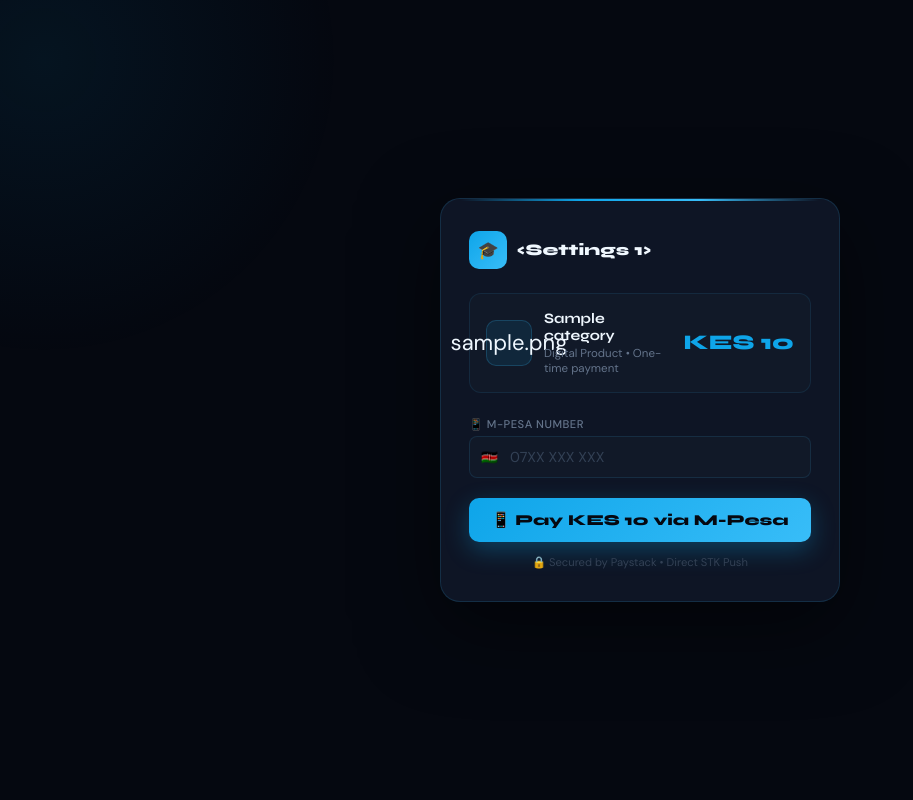
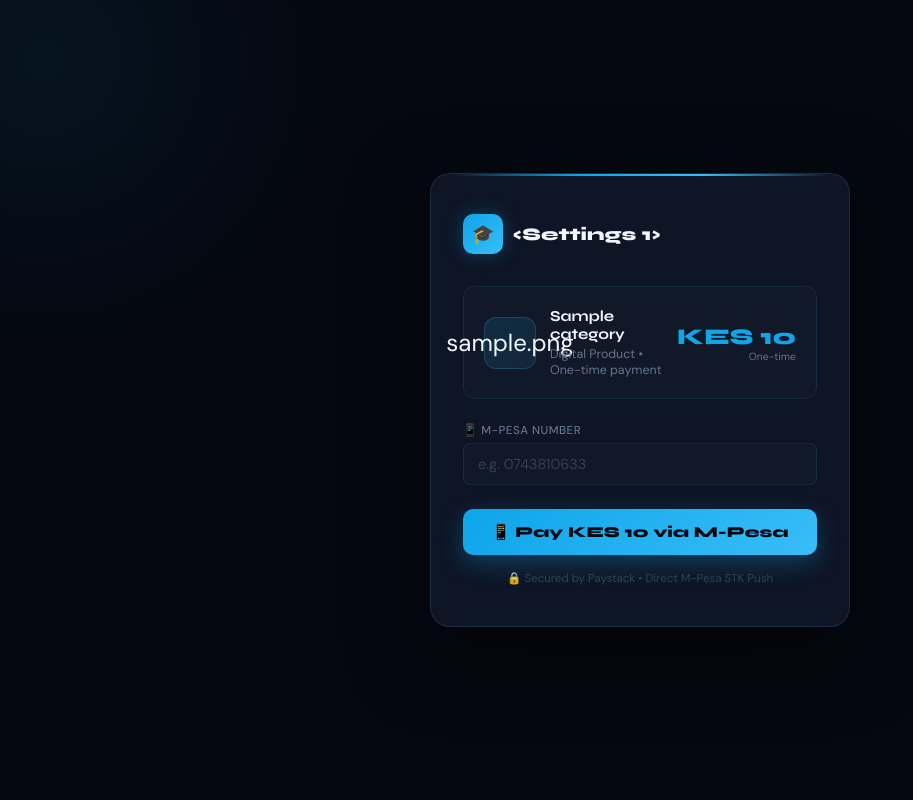
Before and after one commit to Xavi-Tech254/whatsapp, a Flask app: template templates/pay.html in a window 1280 px wide. Shown: the whole page, without its empty margins (0-913 px from the left). Run offline with Flask 3, Linux system fonts and the light colour scheme; tables that the repository leaves empty hold one stand-in row (values such as "Sample post"); the template is opened without the code that fills it: values that come from a table or form of the project are taken from there, most other values are stand-ins (such as "Sample title", 1, 10 or a date in 2020); some libraries are stand-ins or nearby versions.

Commit message:
Clean STK Push pay page matching working style

```diff
--- a/templates/pay.html
+++ b/templates/pay.html
@@ -7,56 +7,60 @@
 <link href="https://fonts.googleapis.com/css2?family=Syne:wght@700;800&family=DM+Sans:wght@400;500;600&display=swap" rel="stylesheet"/>
 <style>
 *{margin:0;padding:0;box-sizing:border-box;}
-body{font-family:'DM Sans',sans-serif;background:#050810;color:#f0f8ff;min-height:100vh;display:flex;align-items:center;justify-content:center;padding:1rem;}
+body{font-family:'DM Sans',sans-serif;background:#050810;color:#f0f8ff;min-height:100vh;display:flex;align-items:center;justify-content:center;padding:1rem;overflow:hidden;}
 body::before{content:'';position:fixed;top:-30%;left:-20%;width:600px;height:600px;background:radial-gradient(circle,rgba(14,165,233,0.08) 0%,transparent 70%);pointer-events:none;}
-.card{background:#0e1525;border:1px solid rgba(56,189,248,0.15);border-radius:20px;width:100%;max-width:400px;padding:2rem 1.75rem;position:relative;box-shadow:0 24px 80px rgba(0,0,0,0.5);animation:cardIn 0.5s ease;}
-@keyframes cardIn{from{opacity:0;transform:translateY(20px);}to{opacity:1;transform:translateY(0);}}
-.card::before{content:'';position:absolute;top:0;left:20px;right:20px;height:2px;background:linear-gradient(90deg,transparent,#0ea5e9,#38bdf8,transparent);}
-.brand{display:flex;align-items:center;gap:10px;margin-bottom:1.5rem;}
-.brand-icon{width:38px;height:38px;border-radius:10px;background:linear-gradient(135deg,#0ea5e9,#38bdf8);display:flex;align-items:center;justify-content:center;font-size:17px;}
-.brand-name{font-family:'Syne',sans-serif;font-size:1rem;font-weight:800;}
-.product-box{background:#111928;border:1px solid rgba(56,189,248,0.1);border-radius:12px;padding:1rem;margin-bottom:1.5rem;display:flex;align-items:center;gap:12px;}
-.product-icon{width:46px;height:46px;flex-shrink:0;background:rgba(14,165,233,0.1);border:1px solid rgba(56,189,248,0.2);border-radius:10px;display:flex;align-items:center;justify-content:center;font-size:22px;}
+.card{background:#0e1525;border:1px solid rgba(56,189,248,0.15);border-radius:20px;width:100%;max-width:420px;padding:2.5rem 2rem;position:relative;box-shadow:0 24px 80px rgba(0,0,0,0.5);animation:cardIn 0.5s ease;}
+@keyframes cardIn{from{opacity:0;transform:translateY(24px);}to{opacity:1;transform:translateY(0);}}
+.card::before{content:'';position:absolute;top:0;left:20px;right:20px;height:2px;background:linear-gradient(90deg,transparent,#0ea5e9,#38bdf8,transparent);border-radius:0 0 4px 4px;}
+.brand{display:flex;align-items:center;gap:10px;margin-bottom:2rem;}
+.brand-icon{width:40px;height:40px;border-radius:10px;background:linear-gradient(135deg,#0ea5e9,#38bdf8);display:flex;align-items:center;justify-content:center;font-size:18px;box-shadow:0 0 20px rgba(14,165,233,0.3);}
+.brand-name{font-family:'Syne',sans-serif;font-size:1.1rem;font-weight:800;}
+.product-box{background:#111928;border:1px solid rgba(56,189,248,0.1);border-radius:12px;padding:1.25rem;margin-bottom:1.5rem;display:flex;align-items:center;gap:14px;}
+.product-icon{width:52px;height:52px;background:linear-gradient(135deg,rgba(14,165,233,0.15),rgba(56,189,248,0.08));border:1px solid rgba(56,189,248,0.2);border-radius:12px;display:flex;align-items:center;justify-content:center;font-size:24px;flex-shrink:0;}
 .product-info{flex:1;}
-.product-name{font-family:'Syne',sans-serif;font-size:0.9rem;font-weight:700;margin-bottom:2px;}
-.product-sub{font-size:0.72rem;color:#64748b;}
-.product-price{font-family:'Syne',sans-serif;font-size:1.3rem;font-weight:800;color:#0ea5e9;text-align:right;flex-shrink:0;}
-.form-group{margin-bottom:12px;}
-.form-group label{display:block;font-size:0.7rem;color:#64748b;margin-bottom:5px;font-weight:500;text-transform:uppercase;letter-spacing:0.5px;}
-.input-wrap{position:relative;}
-.input-prefix{position:absolute;left:12px;top:50%;transform:translateY(-50%);font-size:0.85rem;color:#0ea5e9;font-weight:600;}
-.form-group input{width:100%;background:#111928;border:1px solid rgba(56,189,248,0.12);color:#f0f8ff;padding:11px 14px 11px 40px;border-radius:8px;font-family:'DM Sans',sans-serif;font-size:0.9rem;outline:none;transition:border-color 0.2s;}
+.product-name{font-family:'Syne',sans-serif;font-size:0.95rem;font-weight:700;margin-bottom:3px;}
+.product-desc{font-size:0.78rem;color:#64748b;}
+.product-price{font-family:'Syne',sans-serif;font-size:1.4rem;font-weight:800;color:#0ea5e9;text-align:right;flex-shrink:0;}
+.product-price small{display:block;font-size:0.65rem;color:#64748b;font-family:'DM Sans',sans-serif;font-weight:400;}
+.form-group{margin-bottom:14px;}
+.form-group label{display:block;font-size:0.72rem;color:#64748b;margin-bottom:5px;font-weight:500;text-transform:uppercase;letter-spacing:0.5px;}
+.form-group input{width:100%;background:#111928;border:1px solid rgba(56,189,248,0.12);color:#f0f8ff;padding:11px 14px;border-radius:8px;font-family:'DM Sans',sans-serif;font-size:0.9rem;outline:none;transition:border-color 0.2s;}
 .form-group input:focus{border-color:#0ea5e9;}
 .form-group input::placeholder{color:#334155;}
-.pay-btn{width:100%;padding:13px;background:linear-gradient(135deg,#0ea5e9,#38bdf8);color:#050810;border:none;border-radius:10px;font-family:'Syne',sans-serif;font-size:0.95rem;font-weight:800;cursor:pointer;display:flex;align-items:center;justify-content:center;gap:8px;box-shadow:0 8px 24px rgba(14,165,233,0.3);transition:all 0.2s;margin-top:1.25rem;}
-.pay-btn:disabled{opacity:0.5;cursor:not-allowed;}
-.secure-note{display:flex;align-items:center;justify-content:center;gap:6px;margin-top:0.85rem;font-size:0.7rem;color:#334155;}
-.spinner{width:16px;height:16px;border:2px solid rgba(5,8,16,0.3);border-top-color:#050810;border-radius:50%;animation:spin 0.6s linear infinite;display:none;}
+.pay-btn{width:100%;padding:14px;background:linear-gradient(135deg,#0ea5e9,#38bdf8);color:#050810;border:none;border-radius:10px;font-family:'Syne',sans-serif;font-size:0.95rem;font-weight:800;cursor:pointer;display:flex;align-items:center;justify-content:center;gap:8px;box-shadow:0 8px 24px rgba(14,165,233,0.3);transition:all 0.2s;margin-top:1.5rem;}
+.pay-btn:hover{transform:translateY(-2px);}
+.pay-btn:disabled{opacity:0.5;cursor:not-allowed;transform:none;}
+.secure-note{display:flex;align-items:center;justify-content:center;gap:6px;margin-top:1rem;font-size:0.72rem;color:#334155;}
+.spinner{width:18px;height:18px;border:2px solid rgba(5,8,16,0.3);border-top-color:#050810;border-radius:50%;animation:spin 0.6s linear infinite;display:none;}
 @keyframes spin{to{transform:rotate(360deg);}}
-.error-msg{background:rgba(239,68,68,0.1);border:1px solid rgba(239,68,68,0.3);border-radius:8px;padding:10px 14px;font-size:0.78rem;color:#fca5a5;margin-top:10px;display:none;}
+.error-msg{background:rgba(239,68,68,0.08);border:1px solid rgba(239,68,68,0.3);border-radius:8px;padding:10px 14px;font-size:0.78rem;color:#fca5a5;margin-top:10px;display:none;}
 .error-msg.show{display:block;}
 .waiting-state{display:none;text-align:center;}
 .waiting-state.show{display:block;}
 .waiting-icon{font-size:3rem;margin-bottom:1rem;animation:bounce 1s ease infinite;}
 @keyframes bounce{0%,100%{transform:translateY(0);}50%{transform:translateY(-8px);}}
 .waiting-title{font-family:'Syne',sans-serif;font-size:1.1rem;font-weight:800;margin-bottom:0.5rem;}
-.waiting-msg{font-size:0.82rem;color:#64748b;line-height:1.6;margin-bottom:1.25rem;}
-.phone-display{background:#111928;border:1px solid rgba(14,165,233,0.2);border-radius:8px;padding:10px 14px;font-family:'Syne',sans-serif;font-size:1rem;font-weight:700;color:#0ea5e9;margin-bottom:1.25rem;display:flex;align-items:center;justify-content:center;gap:8px;}
-.pulse-dot{width:8px;height:8px;border-radius:50%;background:#22c55e;box-shadow:0 0 8px #22c55e;animation:pulse 1s ease infinite;}
+.waiting-msg{font-size:0.85rem;color:#64748b;line-height:1.6;margin-bottom:1.25rem;}
+.phone-box{background:#111928;border:1px solid rgba(14,165,233,0.2);border-radius:8px;padding:12px 16px;font-family:'Syne',sans-serif;font-size:1rem;font-weight:700;color:#0ea5e9;margin-bottom:1.25rem;display:flex;align-items:center;justify-content:center;gap:8px;}
+.pulse{width:8px;height:8px;border-radius:50%;background:#22c55e;box-shadow:0 0 8px #22c55e;animation:pulse 1s ease infinite;}
 @keyframes pulse{0%,100%{opacity:1;}50%{opacity:0.3;}}
-.check-btn{width:100%;padding:12px;background:transparent;border:1px solid rgba(56,189,248,0.2);color:#0ea5e9;border-radius:8px;font-family:'Syne',sans-serif;font-size:0.85rem;font-weight:700;cursor:pointer;transition:all 0.2s;display:flex;align-items:center;justify-content:center;gap:6px;}
+.confirm-btn{width:100%;padding:13px;background:transparent;border:1px solid rgba(56,189,248,0.25);color:#0ea5e9;border-radius:10px;font-family:'Syne',sans-serif;font-size:0.9rem;font-weight:700;cursor:pointer;display:flex;align-items:center;justify-content:center;gap:8px;transition:all 0.2s;}
+.confirm-btn:hover{background:rgba(14,165,233,0.08);}
 .success-state{display:none;text-align:center;}
 .success-state.show{display:block;}
-.success-icon{width:70px;height:70px;background:rgba(34,197,94,0.1);border:2px solid #22c55e;border-radius:50%;display:flex;align-items:center;justify-content:center;font-size:30px;margin:0 auto 1rem;animation:pop 0.4s ease;}
+.success-icon{width:72px;height:72px;background:linear-gradient(135deg,rgba(34,197,94,0.15),rgba(34,197,94,0.08));border:2px solid #22c55e;border-radius:50%;display:flex;align-items:center;justify-content:center;font-size:32px;margin:0 auto 1.25rem;box-shadow:0 0 30px rgba(34,197,94,0.2);animation:pop 0.4s ease;}
 @keyframes pop{0%{transform:scale(0);}80%{transform:scale(1.1);}100%{transform:scale(1);}}
-.success-title{font-family:'Syne',sans-serif;font-size:1.2rem;font-weight:800;color:#22c55e;margin-bottom:0.5rem;}
-.success-msg{font-size:0.82rem;color:#64748b;line-height:1.6;}
+.success-title{font-family:'Syne',sans-serif;font-size:1.3rem;font-weight:800;color:#22c55e;margin-bottom:0.5rem;}
+.success-msg{font-size:0.88rem;color:#64748b;line-height:1.6;margin-bottom:1.5rem;}
+.ref-box{background:#111928;border:1px solid rgba(34,197,94,0.2);border-radius:8px;padding:12px;font-size:0.78rem;color:#64748b;margin-bottom:1.5rem;}
+.ref-box strong{color:#22c55e;}
 .card-form.hide,.waiting-state.hide{display:none!important;}
 </style>
 </head>
 <body>
 <div class="card">
 
+  <!-- FORM -->
   <div class="card-form" id="card-form">
     <div class="brand">
       <div class="brand-icon">🎓</div>
@@ -66,69 +70,74 @@
       <div class="product-icon">{{ category.icon }}</div>
       <div class="product-info">
         <div class="product-name">{{ category.name }}</div>
-        <div class="product-sub">Digital Product • One-time payment</div>
+        <div class="product-desc">Digital Product • One-time payment</div>
       </div>
-      <div class="product-price">KES {{ "{:,.0f}".format(category.price) }}</div>
+      <div class="product-price">KES {{ "{:,.0f}".format(category.price) }}<small>One-time</small></div>
     </div>
     <div class="form-group">
       <label>📱 M-Pesa Number</label>
-      <div class="input-wrap">
-        <span class="input-prefix">🇰🇪</span>
-        <input type="tel" id="phone" autocomplete="off" inputmode="numeric" placeholder="07XX XXX XXX" maxlength="10"/>
-      </div>
+      <input type="text" id="phone" placeholder="e.g. 0743810633" inputmode="numeric" maxlength="10"/>
     </div>
-    <div class="error-msg" id="error-msg">⚠️ Please enter a valid Safaricom number</div>
+    <div class="error-msg" id="err"></div>
     <button class="pay-btn" id="pay-btn" onclick="sendSTK()">
       <div class="spinner" id="spinner"></div>
       <span id="btn-text">📱 Pay KES {{ "{:,.0f}".format(category.price) }} via M-Pesa</span>
     </button>
-    <div class="secure-note">🔒 Secured by Paystack • Direct STK Push</div>
+    <div class="secure-note">🔒 Secured by Paystack • Direct M-Pesa STK Push</div>
   </div>
 
+  <!-- WAITING -->
   <div class="waiting-state" id="waiting-state">
     <div class="waiting-icon">📱</div>
     <div class="waiting-title">Check Your Phone!</div>
-    <div class="waiting-msg">M-Pesa prompt sent. Enter your <strong style="color:#f0f8ff">M-Pesa PIN</strong> to complete payment.</div>
-    <div class="phone-display"><div class="pulse-dot"></div><span id="display-phone"></span></div>
-    <button class="check-btn" id="check-btn" onclick="checkPayment()">
-      <div class="spinner" id="check-spinner" style="border-top-color:#0ea5e9;border-color:rgba(14,165,233,0.2);"></div>
-      <span id="check-text">✅ I've Paid — Confirm</span>
+    <div class="waiting-msg">An M-Pesa prompt has been sent to:</div>
+    <div class="phone-box"><div class="pulse"></div><span id="show-phone"></span></div>
+    <div class="waiting-msg">Enter your <strong style="color:#f0f8ff">M-Pesa PIN</strong> then tap confirm below.</div>
+    <button class="confirm-btn" id="conf-btn" onclick="checkPayment()">
+      <div class="spinner" id="conf-spinner" style="border-top-color:#0ea5e9;border-color:rgba(14,165,233,0.2);"></div>
+      <span id="conf-text">✅ I've Entered PIN — Confirm</span>
     </button>
-    <div style="margin-top:10px;"><button onclick="goBack()" style="background:none;border:none;color:#334155;font-size:0.75rem;cursor:pointer;">← Try different number</button></div>
+    <div style="margin-top:12px;">
+      <button onclick="goBack()" style="background:none;border:none;color:#334155;font-size:0.75rem;cursor:pointer;">← Use different number</button>
+    </div>
   </div>
 
+  <!-- SUCCESS -->
   <div class="success-state" id="success-state">
     <div class="success-icon">✅</div>
     <div class="success-title">Payment Confirmed!</div>
-    <div class="success-msg">Go back to WhatsApp — your product is on its way! 🎉</div>
+    <div class="success-msg">Your payment is verified! 🎉<br/>Go back to WhatsApp — your product is on its way!</div>
+    <div class="ref-box">📋 Ref: <strong id="pay-ref">—</strong><br/><span style="margin-top:4px;display:block;">Status: <strong style="color:#22c55e;">Verified ✓</strong></span></div>
+    <div class="secure-note" style="margin-top:0;">🤖 Check WhatsApp for your download</div>
   </div>
 
 </div>
 <script>
-var REF="{{ref}}",CAT_ID="{{category.id}}",USER_NUM="{{user_number}}",checkInterval=null;
+var REF="{{ref}}",CAT_ID="{{category.id}}",USER_NUM="{{user_number}}",chkInt=null;
+
 function sendSTK(){
-  var phone=document.getElementById('phone').value.trim().replace(/[^0-9]/g,'');
-  var err=document.getElementById('error-msg');
-  if(!phone||phone.length<9||(!phone.startsWith('07')&&!phone.startsWith('01'))){err.classList.add('show');return;}
+  var phone=document.getElementById('phone').value.trim().replace(/\s/g,'');
+  var err=document.getElementById('err');
+  if(!phone||phone.length<9){err.textContent='⚠️ Enter a valid M-Pesa number e.g. 0743810633';err.classList.add('show');return;}
   err.classList.remove('show');
-  if(phone.startsWith('0'))phone='254'+phone.substring(1);
+  var fmtPhone=phone.startsWith('0')?'254'+phone.substring(1):phone;
   var btn=document.getElementById('pay-btn');
   btn.disabled=true;
   document.getElementById('spinner').style.display='block';
   document.getElementById('btn-text').textContent='Sending STK Push...';
-  fetch('/pay/stk',{method:'POST',headers:{'Content-Type':'application/json'},body:JSON.stringify({phone:phone,ref:REF,cat_id:CAT_ID,user_number:USER_NUM})})
+  fetch('/pay/stk',{method:'POST',headers:{'Content-Type':'application/json'},body:JSON.stringify({phone:fmtPhone,ref:REF,cat_id:CAT_ID,user_number:USER_NUM})})
   .then(function(r){return r.json();})
   .then(function(d){
     if(d.status==='success'){
       document.getElementById('card-form').classList.add('hide');
-      document.getElementById('display-phone').textContent=phone.replace('254','0');
+      document.getElementById('show-phone').textContent=phone;
       document.getElementById('waiting-state').classList.add('show');
-      checkInterval=setInterval(autoCheck,5000);
+      chkInt=setInterval(autoCheck,5000);
     } else {
       btn.disabled=false;
       document.getElementById('spinner').style.display='none';
       document.getElementById('btn-text').textContent='📱 Pay KES {{ "{:,.0f}".format(category.price) }} via M-Pesa';
-      err.textContent='⚠️ '+(d.message||'Failed. Try again.');
+      err.textContent='⚠️ '+(d.message||'Failed to send STK Push. Try again.');
       err.classList.add('show');
     }
   })
@@ -136,31 +145,55 @@
     btn.disabled=false;
     document.getElementById('spinner').style.display='none';
     document.getElementById('btn-text').textContent='📱 Pay KES {{ "{:,.0f}".format(category.price) }} via M-Pesa';
-    err.textContent='⚠️ Network error. Try again.';
+    err.textContent='⚠️ Network error. Please try again.';
     err.classList.add('show');
   });
 }
+
 function autoCheck(){
-  fetch('/pay/check/'+REF).then(function(r){return r.json();}).then(function(d){if(d.status==='success'){clearInterval(checkInterval);showSuccess();}}).catch(function(){});
+  fetch('/pay/check/'+REF).then(function(r){return r.json();}).then(function(d){
+    if(d.status==='success'){clearInterval(chkInt);showSuccess(d.reference||REF);}
+  }).catch(function(){});
 }
+
 function checkPayment(){
-  clearInterval(checkInterval);
-  var btn=document.getElementById('check-btn');
+  clearInterval(chkInt);
+  var btn=document.getElementById('conf-btn');
   btn.disabled=true;
-  document.getElementById('check-spinner').style.display='block';
-  document.getElementById('check-text').textContent='Checking...';
+  document.getElementById('conf-spinner').style.display='block';
+  document.getElementById('conf-text').textContent='Verifying...';
   fetch('/pay/check/'+REF).then(function(r){return r.json();}).then(function(d){
-    if(d.status==='success'){showSuccess();}
+    if(d.status==='success'){showSuccess(d.reference||REF);}
     else{
       btn.disabled=false;
-      document.getElementById('check-spinner').style.display='none';
-      document.getElementById('check-text').textContent="✅ I've Paid — Confirm";
-      checkInterval=setInterval(autoCheck,5000);
+      document.getElementById('conf-spinner').style.display='none';
+      document.getElementById('conf-text').textContent="✅ I've Entered PIN — Confirm";
+      chkInt=setInterval(autoCheck,5000);
     }
-  }).catch(function(){btn.disabled=false;document.getElementById('check-spinner').style.display='none';document.getElementById('check-text').textContent="✅ I've Paid — Confirm";});
+  }).catch(function(){
+    btn.disabled=false;
+    document.getElementById('conf-spinner').style.display='none';
+    document.getElementById('conf-text').textContent="✅ I've Entered PIN — Confirm";
+  });
 }
-function showSuccess(){document.getElementById('waiting-state').classList.remove('show');document.getElementById('waiting-state').classList.add('hide');document.getElementById('success-state').classList.add('show');}
-function goBack(){clearInterval(checkInterval);document.getElementById('waiting-state').classList.remove('show');document.getElementById('card-form').classList.remove('hide');var btn=document.getElementById('pay-btn');btn.disabled=false;document.getElementById('spinner').style.display='none';document.getElementById('btn-text').textContent='📱 Pay KES {{ "{:,.0f}".format(category.price) }} via M-Pesa';}
+
+function showSuccess(ref){
+  clearInterval(chkInt);
+  document.getElementById('waiting-state').classList.remove('show');
+  document.getElementById('waiting-state').classList.add('hide');
+  document.getElementById('success-state').classList.add('show');
+  document.getElementById('pay-ref').textContent=ref;
+}
+
+function goBack(){
+  clearInterval(chkInt);
+  document.getElementById('waiting-state').classList.remove('show');
+  document.getElementById('card-form').classList.remove('hide');
+  var btn=document.getElementById('pay-btn');
+  btn.disabled=false;
+  document.getElementById('spinner').style.display='none';
+  document.getElementById('btn-text').textContent='📱 Pay KES {{ "{:,.0f}".format(category.price) }} via M-Pesa';
+}
 </script>
 </body>
 </html>
```
